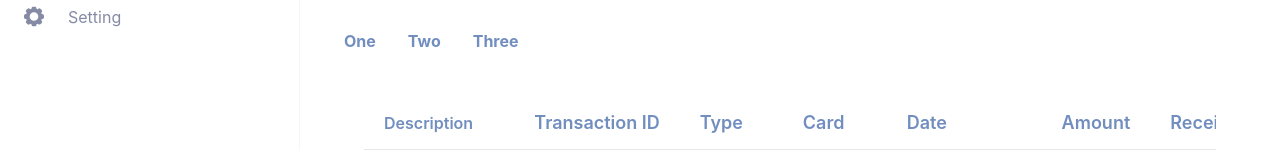
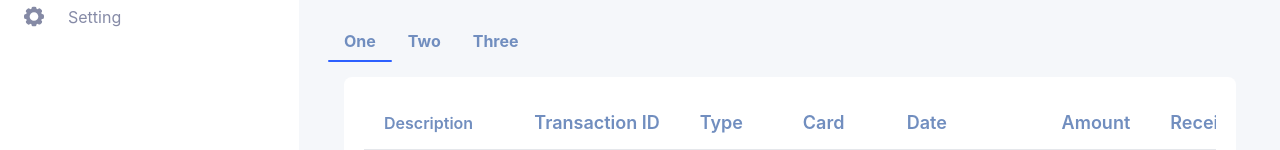
Before and after one commit to nafasebra/bankdash, a React (Vite) app: page /transactions in a window 1280 px wide. Shown: the part 497-647 px from the top of the page. Built offline with nearby package versions, Linux system fonts and the light colour scheme.

Commit message:
fix: fix themes

```diff
--- a/src/components/layout/Body.tsx
+++ b/src/components/layout/Body.tsx
@@ -18,7 +18,7 @@ function Body(props: BodyProps) {
         <Sidebar active={pageName} />
         <main className='w-[calc(100%-300px)]'>
           <Navbar pageName={pageName} />
-          <section className='p-7 space-y-6'>
+          <section className='bg-light p-7 space-y-6'>
             {children}
           </section>
         </main>
--- a/src/pages/transactions.tsx
+++ b/src/pages/transactions.tsx
@@ -36,8 +36,8 @@ function Transactions() {
           <TabIndicator
             mt="-1.5px"
             height="2px"
-            bg="primary.100"
             borderRadius="1px"
+            className='bg-primary-100'
           />
           <TabPanels>
             <TabPanel>
--- a/src/styles/main.scss
+++ b/src/styles/main.scss
@@ -15,5 +15,4 @@
 body {
   overflow-x: hidden;
   min-height: 100vh;
-  @apply bg-light;
 }
```
